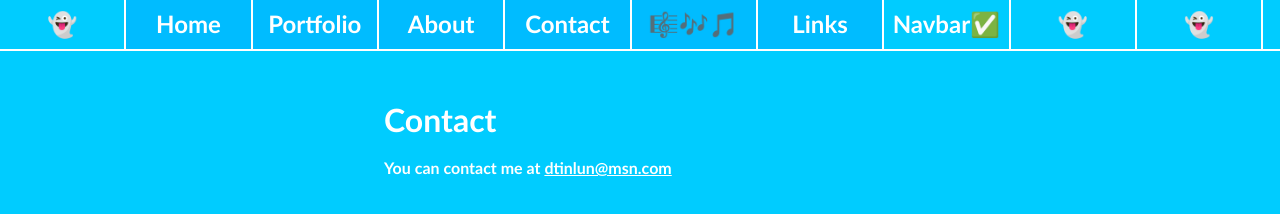
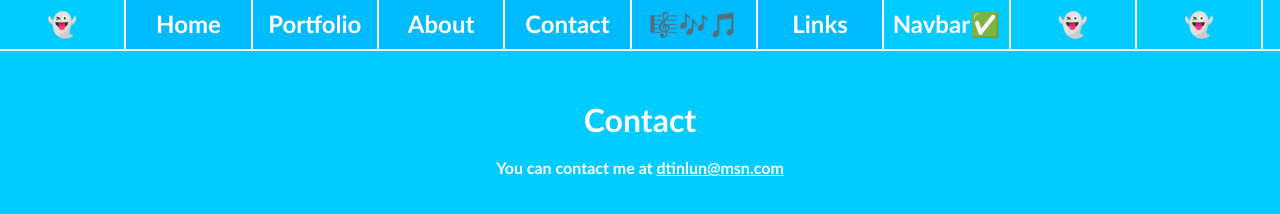
Before and after one commit to zrmdsxa/zrmdsxa.github.io, a plain HTML site: page contact.html in a window 1280 px wide. Drawn offline with Linux system fonts and the light colour scheme.

Commit message:
center contacts

```diff
--- a/contact.html
+++ b/contact.html
@@ -13,10 +13,11 @@
 		</nav>
 		<!--start div wrap-->
 		<div id="wrap-generic">
-
-			<h1>Contact</h1>
-			<br />
-			<p>You can contact me at <a href="mailto:dtinlun@msn.com">dtinlun@msn.com</a></p>
+			<div class="centertext">
+				<h1>Contact</h1>
+				<br />
+				<p>You can contact me at <a href="mailto:dtinlun@msn.com">dtinlun@msn.com</a></p>
+			</div>
 		</div>
 		<!--stop div wrap-->
 		<script type="text/javascript" src="js/main.js"></script>
```
